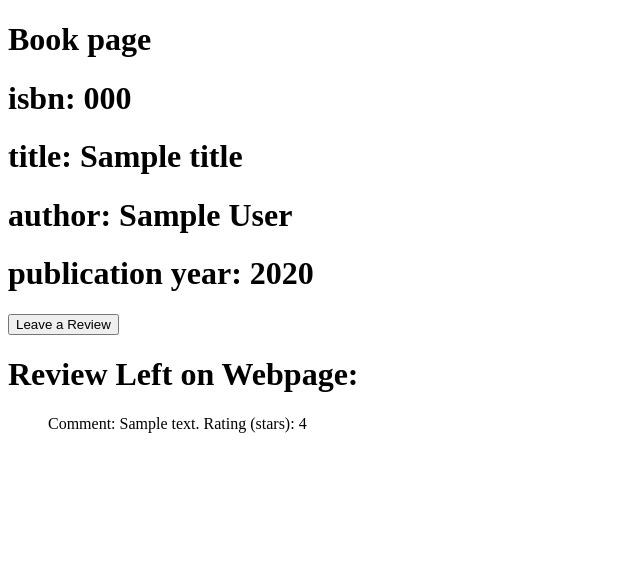
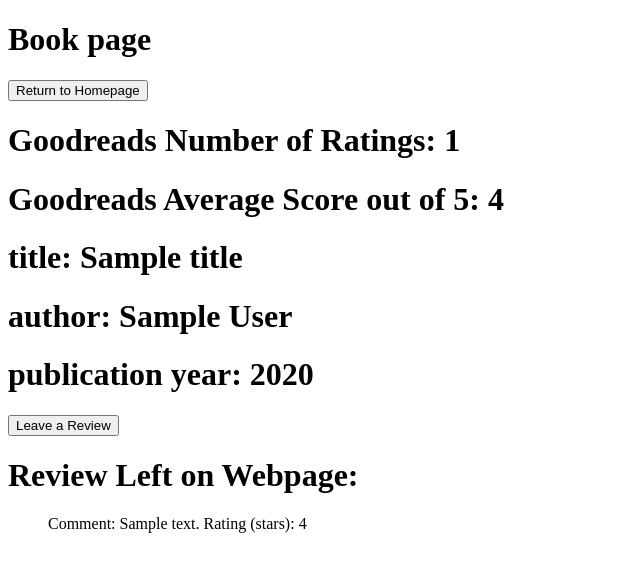
Before and after one commit to brandonwhite39/project1, a Flask app: template templates/bookpage.html in a window 1280 px wide. Shown: the top 572 px of the page, without its empty margins (0-640 px from the left). Run offline with Flask 2, Linux system fonts and the light colour scheme; the template is opened without the code that fills it: most values are stand-ins (such as "Sample title", 1, 10 or a date in 2020).

Commit message:
full functionality working

```diff
--- a/application.py
+++ b/application.py
@@ -1,10 +1,9 @@
 import os
 
-from flask import Flask, session, render_template, request
+from flask import Flask, session, render_template, request, jsonify
 from flask_session import Session
 from sqlalchemy import create_engine
 from sqlalchemy.orm import scoped_session, sessionmaker
-
 
 import requests
 
@@ -24,9 +23,6 @@ Session(app)
 engine = create_engine(os.getenv("DATABASE_URL"))
 db = scoped_session(sessionmaker(bind=engine))
 
-
-res = requests.get("https://www.goodreads.com/book/review_counts.json", params={"key": "wJMCIDlviRcrcAOUacnHwQ", "isbns": "9781632168146"})
-
 user_id=""
 uid=0
 
@@ -34,7 +30,7 @@ uid=0
 def index():
     test = db.execute("SELECT * FROM books").fetchone()
     work = test['isbn']
-    return render_template("homepage.html", work=work, res=res.json())
+    return render_template("homepage.html", work=work)
 
 
 @app.route("/register")
@@ -61,16 +57,21 @@ def home():
     password = request.form.get("password")
     global user_id
     global uid
-    #uid = db.execute("SELECT id FROM users WHERE username='issabw'").fetchone()
-    userID = db.execute("SELECT id FROM users WHERE username=:username", {"username":username}).fetchone()
+    userID = db.execute("SELECT id FROM users WHERE username=:username",
+                        {"username":username}).fetchone()
     uid = userID
     user_id = username
-    test=uid[0]
     if db.execute("SELECT * FROM users WHERE username=:username AND password=:password",
                   {"username":username, "password":password}).rowcount == 0:
-        return render_template("error.html", message="Not a valid username/password combination.")
+        return render_template("error.html",
+                               message="Not a valid username/password combination.")
     else:
-        return render_template("home.html", username=username, password=password, uid=uid, test=test)
+        return render_template("home.html",
+                               username=username, password=password, uid=uid)
+
+@app.route("/mainpage", methods=["POST"])
+def mainpage():
+    return render_template("mainpage.html")
 
 @app.route("/search", methods=["POST"])
 def search():
@@ -88,7 +89,9 @@ def search():
 def bookpage(isbn):
     title = db.execute("SELECT * FROM books WHERE isbn=:isbn", {"isbn":isbn})
     reviews = db.execute("SELECT * FROM review WHERE isbn=:isbn", {"isbn":isbn})
-    return render_template("bookpage.html", isbn=isbn, title=title, reviews=reviews)
+    res = requests.get("https://www.goodreads.com/book/review_counts.json",
+                       params={"key": "wJMCIDlviRcrcAOUacnHwQ", "isbns": isbn})
+    return render_template("bookpage.html", isbn=isbn, title=title, reviews=reviews, res=res.json())
 
 @app.route("/search/<isbn>/review")
 def review(isbn):
@@ -125,20 +128,33 @@ def success(isbn):
         return render_template("successreview.html", isbn=isbn, review=review, uid=uid)
     else:
         #rating and review given
-
-        #***needs to be a check if user id has made a review to this isbn
-
         db.execute("INSERT INTO review (isbn, rating, comments, id) VALUES (:isbn, :rating, :review, :userID)",
                        {"isbn": isbn, "rating": rating, "review":review, "userID":userID})
         db.commit()
 
         return render_template("successreview.html", isbn=isbn, review=review, rating=rating, rowcount=rowcount)
 
-        #return render_template("error.html", message="Already submitted a review for this book (1 allowed).")
 
-    #should include some sort of message saying if stored and what has been stored.
+@app.route("/api/<isbn>", methods=["GET"])
+def json(isbn):
+
+    if db.execute("SELECT isbn FROM books WHERE isbn=:isbn", {"isbn":isbn}).rowcount == 0:
+        return jsonify({"error": "Invalid isbn number"}), 404
+    else:
+        bookinfo = db.execute("SELECT * FROM books WHERE isbn=:isbn", {"isbn":isbn}).fetchone()
+        res = requests.get("https://www.goodreads.com/book/review_counts.json",
+                       params={"key": "wJMCIDlviRcrcAOUacnHwQ", "isbns": isbn})
+        resjson = res.json()
+        return jsonify({
+            "title": bookinfo.title,
+            "author": bookinfo.author,
+            "year": bookinfo.year,
+            "isbn": bookinfo.isbn,
+            "review_count": resjson["books"][0]["reviews_count"],
+            "average_score": resjson["books"][0]["average_rating"]
+            })
 
 
-@app.route("/logout")
+@app.route("/logout", methods=["POST"])
 def logout():
     return render_template("logout.html")
--- a/create.sql
+++ b/create.sql
@@ -10,8 +10,7 @@ CREATE TABLE review(
     isbn VARCHAR REFERENCES books(isbn),
     rating FLOAT,
     comments VARCHAR,
-    id SERIAL REFERENCES users(id),
-    PRIMARY KEY (id)
+    id SERIAL REFERENCES users(id)
 );
 
 
--- a/templates/bookpage.html
+++ b/templates/bookpage.html
@@ -5,7 +5,11 @@
 {% endblock %}
 
 {% block body %}
-    <h1>isbn: {{isbn}}</h1>
+    <form action="{{ url_for('mainpage')}}" method="post">
+        <button type="submit">Return to Homepage</button>
+    </form>
+    <h1>Goodreads Number of Ratings: {{res.books[0].work_ratings_count}}</h1>
+    <h1>Goodreads Average Score out of 5: {{res.books[0].average_rating}}</h1>
     {% for titles in title %}
         <h1>title: {{titles.title}}</h1>
         <h1>author: {{titles.author}}</h1>
--- a/templates/homepage.html
+++ b/templates/homepage.html
@@ -5,8 +5,6 @@
 {% endblock %}
 
 {% block body %}
-    <h1>{{work}}</h1>
-    <h1>{{res}}</h1>
     <a href="{{ url_for('register') }}">Register</a><br><br>
     <a href="{{ url_for('login') }}">Login</a>
 {% endblock %}
--- a/templates/review.html
+++ b/templates/review.html
@@ -5,7 +5,9 @@
 {% endblock %}
 
 {% block body %}
-    <h1>current user: {{currentUser}}</h1>
+    <form action="{{ url_for('mainpage')}}" method="post">
+        <button type="submit">Return to Homepage</button>
+    </form>
     {% for titles in title %}
         <h1>Leave a Review for {{titles.title}}:</h1>
     {% endfor %}
--- a/templates/search.html
+++ b/templates/search.html
@@ -5,7 +5,7 @@
 {% endblock %}
 
 {% block body %}
-    <h1>uid {{uid}}</h1>
+
     <h1>Matches found!</h1>
     <table>
         <tr>
--- a/templates/successreview.html
+++ b/templates/successreview.html
@@ -9,4 +9,7 @@
     <h1>Your Review has Successfully been Created.{{isbn}}</h1>
     <h1>Review: {{review}}</h1>
     <h1>Rating: {{rating}}</h1>
+    <form action="{{ url_for('mainpage') }}" method="post">
+        <button type="submit">Return to Homepage</button>
+    </form>
 {% endblock %}
```
Also changed, not shown: templates/home.html (+4 -5 lines), templates/mainpage.html (added, +16 -0 lines).
